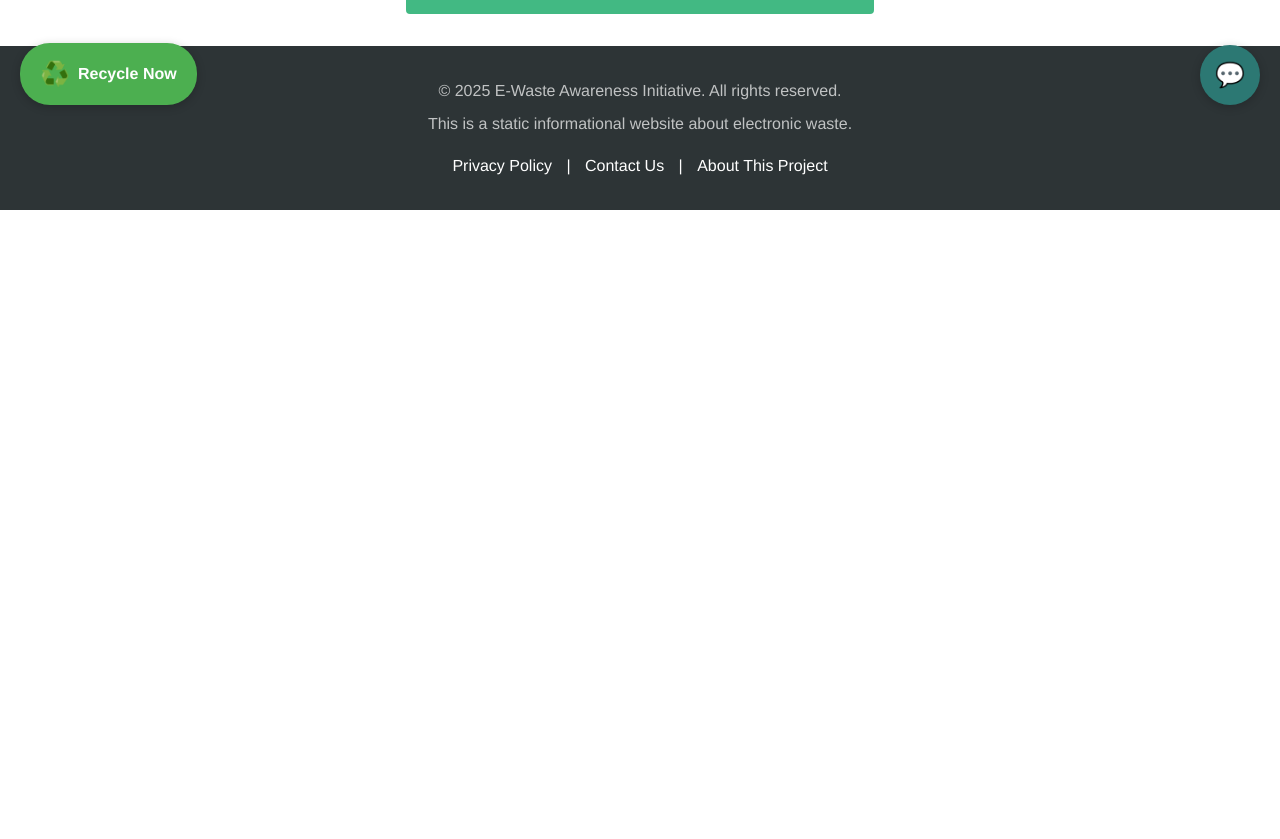
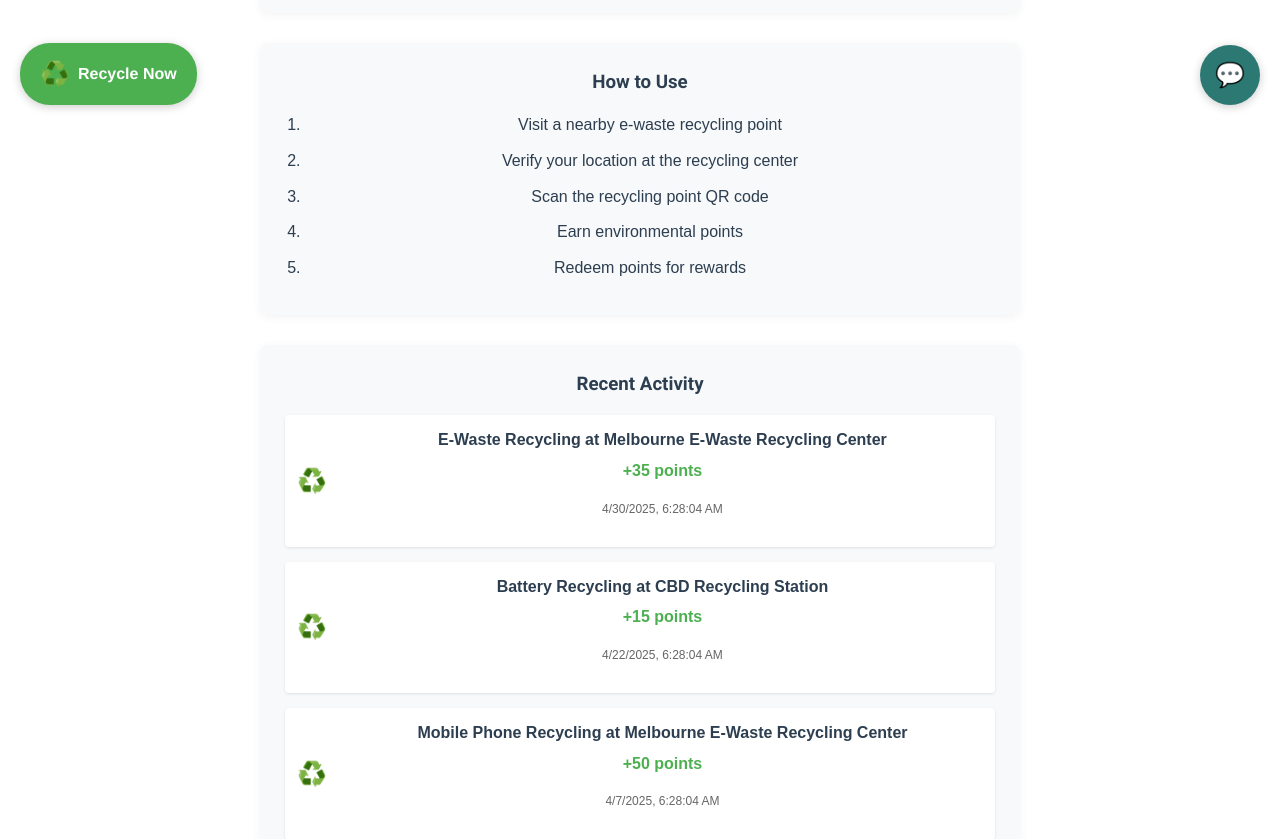
Before and after one commit to sxf51/ENGR90051, a Vue app in the folder project/client/: page /scan in a window 1280 px wide. Before the commit this address led to /register. Shown: the part 675-1514 px from the top of the page. Before the commit the page ends 885 px from the top, so only its background shows below. Built offline with nearby package versions, Linux system fonts and the light colour scheme; no server answers.

Commit message:
config修改

```diff
--- a/project/client/config.js
+++ b/project/client/config.js
@@ -1,2 +1,2 @@
-export const HOST_URL = 'http://localhost';
+export const HOST_URL = 'http://4.147.144.95';
 export const SERVER_PORT = 3000;
--- a/project/client/src/views/Rewards.vue
+++ b/project/client/src/views/Rewards.vue
@@ -81,9 +81,6 @@
 </template>
 
 <script>
-import axios from 'axios';
-import { HOST_URL, SERVER_PORT } from '../../config';
-
 export default {
   name: 'RewardsPage',
   data() {
@@ -96,32 +93,12 @@ export default {
     };
   },
   created() {
-    this.fetchUserData();
-    this.fetchAvailableCoupons();
-    this.fetchUserCoupons();
+    this.initMockData();
   },
   methods: {
-    async fetchUserData() {
-      const userEmail = localStorage.getItem('userEmail');
-      if (!userEmail) {
-        this.$router.push('/register');
-        return;
-      }
+    initMockData() {
+      this.userPoints = 100;
 
-      try {
-        const response = await axios.get(HOST_URL + `:${SERVER_PORT}/api/user/${userEmail}`);
-        this.userPoints = response.data.points || 0;
-      } catch (error) {
-        console.error('Error fetching user data:', error);
-      }
-    },
-    async fetchAvailableCoupons() {
-      try {
-        const response = await axios.get(HOST_URL + `:${SERVER_PORT}/api/coupons/available`);
-        this.availableCoupons = response.data;
-      } catch (error) {
-        console.error('Error fetching available coupons:', error);
-        // Mock data
       this.availableCoupons = [
         {
           id: 'c1',
@@ -168,18 +145,7 @@ export default {
           stock: 20
         }
       ];
-      }
-    },
-    async fetchUserCoupons() {
-      const userEmail = localStorage.getItem('userEmail');
-      if (!userEmail) return;
 
-      try {
-        const response = await axios.get(HOST_URL + `:${SERVER_PORT}/api/user/${userEmail}/coupons`);
-        this.userCoupons = response.data;
-      } catch (error) {
-        console.error('Error fetching user coupons:', error);
-        // Mock data
       this.userCoupons = [
         {
           id: 'uc1',
@@ -202,7 +168,6 @@ export default {
           used: true
         }
       ];
-      }
     },
     formatCouponValue(coupon) {
       switch (coupon.type) {
@@ -231,40 +196,27 @@ export default {
       this.selectedCoupon = null;
     },
     async confirmRedeem() {
-      const userEmail = localStorage.getItem('userEmail');
-      if (!userEmail || !this.selectedCoupon) return;
+      if (!this.selectedCoupon) return;
 
       try {
-        // Send redemption request to backend
-        await axios.post(HOST_URL + `:${SERVER_PORT}/api/user/${userEmail}/redeem`, {
-          couponId: this.selectedCoupon.id,
-          pointsCost: this.selectedCoupon.pointsCost
-        });
-
-        // Update user points
         this.userPoints -= this.selectedCoupon.pointsCost;
 
-        // Update coupon stock
         const couponIndex = this.availableCoupons.findIndex(c => c.id === this.selectedCoupon.id);
         if (couponIndex >= 0) {
           this.availableCoupons[couponIndex].stock--;
         }
 
-        // Generate redemption code
         const couponCode = this.generateCouponCode(this.selectedCoupon.sponsor);
 
-        // Add the redeemed coupon to user's list
         this.userCoupons.unshift({
           ...this.selectedCoupon,
           code: couponCode,
           used: false
         });
 
-        // Close modal
         this.showConfirmModal = false;
         this.selectedCoupon = null;
 
-        // Show success message
         alert('Reward successfully redeemed!');
       } catch (error) {
         console.error('Error redeeming coupon:', error);
@@ -272,7 +224,6 @@ export default {
       }
     },
     generateCouponCode(sponsor) {
-      // Simple code generation logic, might need more complex logic in production
       const prefix = sponsor.slice(0, 3).toUpperCase();
       const chars = 'ABCDEFGHIJKLMNOPQRSTUVWXYZ0123456789';
       let code = prefix;
@@ -290,7 +241,6 @@ export default {
         })
         .catch(err => {
           console.error('Could not copy code: ', err);
-          // Fallback copy method
           const textArea = document.createElement('textarea');
           textArea.value = code;
           document.body.appendChild(textArea);
--- a/project/client/src/views/ScanQR.vue
+++ b/project/client/src/views/ScanQR.vue
@@ -126,9 +126,6 @@
 </template>
 
 <script>
-import axios from 'axios';
-import { HOST_URL, SERVER_PORT } from '../../config';
-
 export default {
   name: 'ScanQRPage',
   data() {
@@ -172,28 +169,37 @@ export default {
     };
   },
   created() {
-    this.fetchUserActivities();
+    this.initMockData();
   },
   methods: {
-    async fetchUserActivities() {
-      const userEmail = localStorage.getItem('userEmail');
-      if (!userEmail) {
-        this.$router.push('/register');
-        return;
-      }
-
-      try {
-        const response = await axios.get(HOST_URL + `:${SERVER_PORT}/api/user/${userEmail}/activities`);
-        this.activities = response.data.slice(0, 5); // Only show the 5 most recent activities
-      } catch (error) {
-        console.error('Error fetching user activities:', error);
-      }
+    initMockData() {
+      this.activities = [
+        {
+          id: 'act1',
+          type: 'E-Waste Recycling',
+          location: 'Melbourne E-Waste Recycling Center',
+          points: 35,
+          date: new Date(Date.now() - 7 * 24 * 60 * 60 * 1000) // 7 days ago
+        },
+        {
+          id: 'act2',
+          type: 'Battery Recycling',
+          location: 'CBD Recycling Station',
+          points: 15,
+          date: new Date(Date.now() - 15 * 24 * 60 * 60 * 1000) // 15 days ago
+        },
+        {
+          id: 'act3',
+          type: 'Mobile Phone Recycling',
+          location: 'Melbourne E-Waste Recycling Center',
+          points: 50,
+          date: new Date(Date.now() - 30 * 24 * 60 * 60 * 1000) // 30 days ago
+        }
+      ];
     },
     simulateLocationSearch() {
-      // Set status to searching
       this.userLocation.status = 'searching';
 
-      // Update location immediately without delay
       this.userLocation = {
         status: 'found',
         address: '120 Collins St, Melbourne VIC 3000',
@@ -213,7 +219,6 @@ export default {
       }
     },
     simulateScan() {
-      // Use the verified recycling point for the scan
       if (this.verifiedRecyclingPoint) {
         this.scanned = true;
         this.recyclingSpot = {
@@ -222,37 +227,24 @@ export default {
           address: this.verifiedRecyclingPoint.address
         };
 
-        // Generate random points (10-50)
         this.pointsAwarded = Math.floor(Math.random() * 41) + 10;
 
-        // Record activity
-        this.recordActivity();
+        this.recordLocalActivity();
       }
     },
-    async recordActivity() {
-      const userEmail = localStorage.getItem('userEmail');
-      if (!userEmail) return;
+    recordLocalActivity() {
+      const newActivity = {
+        id: 'act' + (this.activities.length + 1),
+        type: 'E-Waste Recycling',
+        location: this.recyclingSpot.name,
+        points: this.pointsAwarded,
+        date: new Date()
+      };
 
-      try {
-        // Send record request to backend
-        await axios.post(HOST_URL + `:${SERVER_PORT}/api/user/${userEmail}/activities`, {
-          type: 'E-Waste Recycling',
-          location: this.recyclingSpot.name,
-          points: this.pointsAwarded,
-          spotId: this.recyclingSpot.id,
-          date: new Date()
-        });
+      this.activities.unshift(newActivity);
 
-        // Update user points
-        await axios.post(HOST_URL + `:${SERVER_PORT}/api/user/${userEmail}/points`, {
-          points: this.pointsAwarded,
-          source: 'recycling'
-        });
-
-        // Refresh activity records
-        this.fetchUserActivities();
-      } catch (error) {
-        console.error('Error recording activity:', error);
+      if (this.activities.length > 5) {
+        this.activities = this.activities.slice(0, 5);
       }
     },
     resetScan() {
```
Lines whose indentation alone changed are shown as unchanged.
